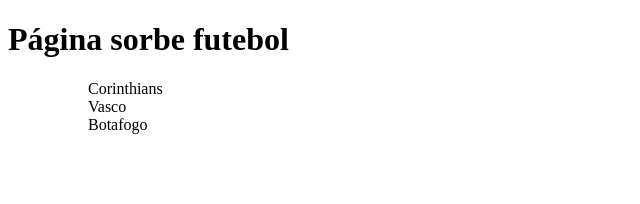
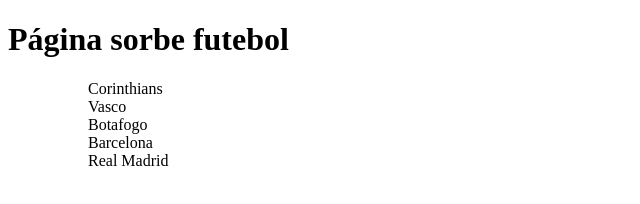
Before and after one commit to thyowzi/aula_github, a plain HTML site: page futebol.html in a window 1280 px wide. Shown: the whole page, without its empty margins (0-640 px from the left). Drawn offline with Linux system fonts and the light colour scheme.

Commit message:
Update futebol.html

```diff
--- a/futebol.html
+++ b/futebol.html
@@ -14,6 +14,9 @@
     <ul>Corinthians </ul>
     <ul>Vasco</ul>
     <ul>Botafogo</ul>
+    <ul>Barcelona</ul>
+    <ul>Real Madrid</ul>
+
   </ol>
 </body>
 
```
